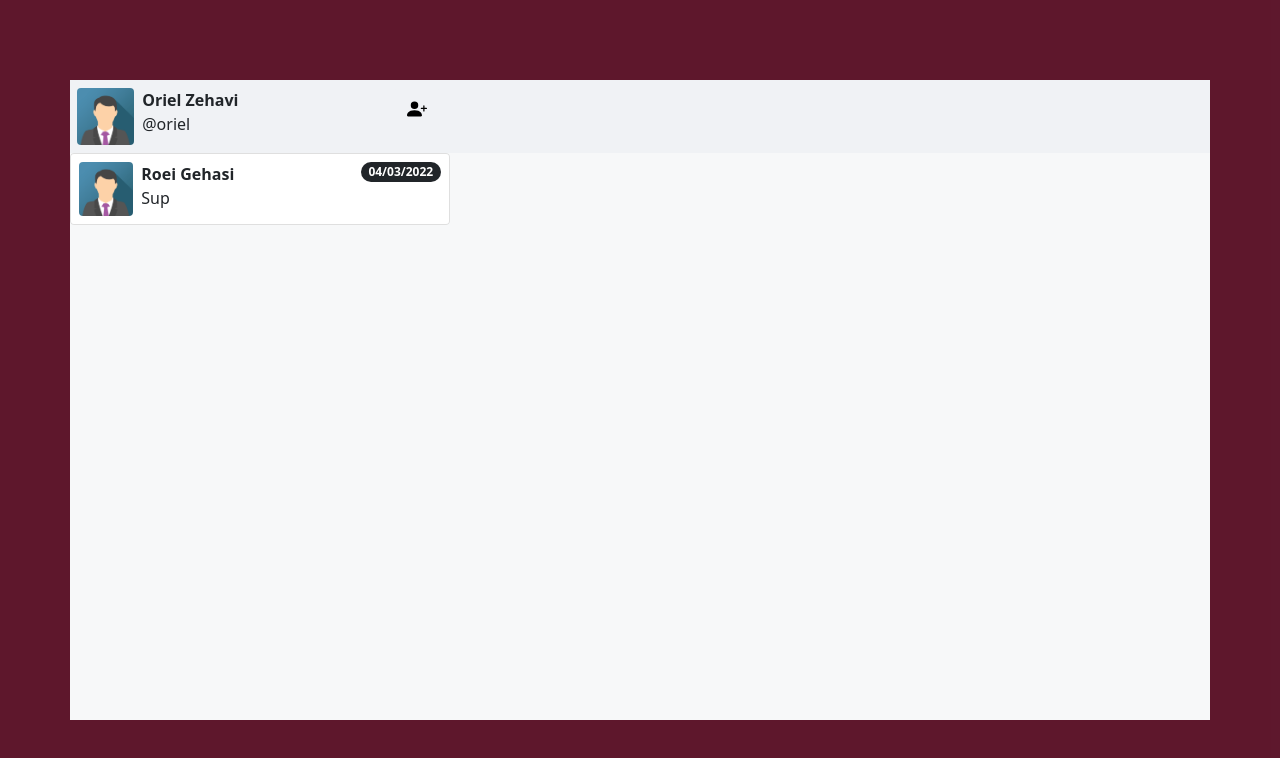
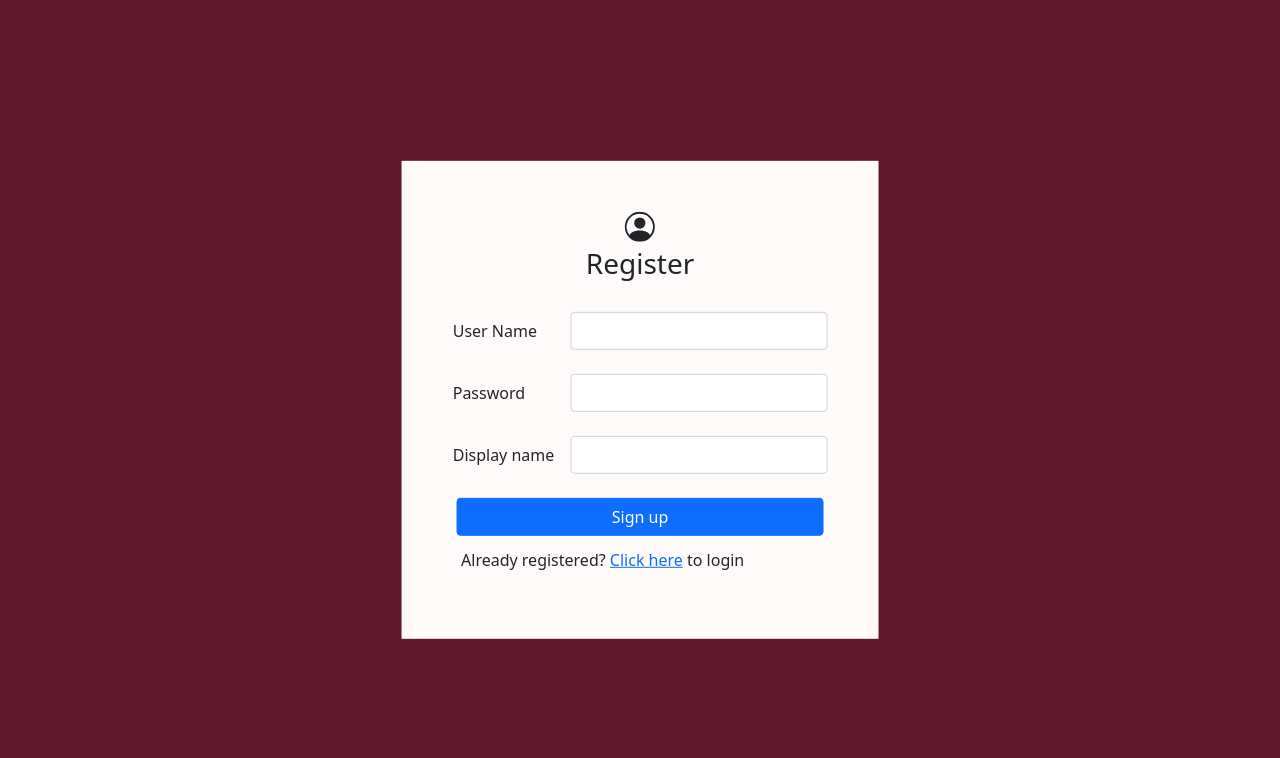
Before and after one commit to roeige/Chat4You, a React (Create React App) app: page / in a window 1280 px wide. Shown: the top 758 px of the page. Built offline with nearby package versions, Linux system fonts and the light colour scheme.

Commit message:
added functional checked validation user&password for login and register

```diff
--- a/src/App.js
+++ b/src/App.js
@@ -10,7 +10,8 @@ function App() {
   const [user, setUser] = useState("oriel");
   return (
     <Background>
-    <Chat user = {user}/>
+    {/*<Chat user = {user}/>*/}
+    <Register/>
     </Background>
   );
 }
--- a/src/components/Connect.css
+++ b/src/components/Connect.css
@@ -13,3 +13,6 @@
   padding: 12px;
   position: relative;
 }
+#enter{
+  padding:4%;
+}
--- a/src/components/Login.js
+++ b/src/components/Login.js
@@ -1,4 +1,4 @@
-import { useRef } from 'react';
+import { useRef, useState } from 'react';
 import './Connect.css'
 import { users } from '../user_details';
 import { app_data } from './message_components/chat_utils';
@@ -6,46 +6,67 @@ import { app_data } from './message_components/chat_utils';
 const Login = (props) => {
     const usernameRef = useRef();
     const passwordRef = useRef();
+    const [feedback, setFeedback] = useState("");
+    const [valid, setValid] = useState("");
     const submitHandler = (event) => {
         event.preventDefault();
+        setFeedback("");
+        setValid("");
         const username = usernameRef.current.value;
         const password = passwordRef.current.value;
-        if(app_data && app_data[username] && app_data[username].password===password){
+        console.log("password is:", password);
+        console.log("user name is:", username);
+        //check if user entered values.
+        if (!password && !username) {
+            setFeedback("Cannot accept empty fields");
+            setValid("invalid");
+            return;
+        }
+        if ((app_data && app_data[username]) && app_data[username].password === password) {
             console.log("Logged in");
+            setValid("valid");
+            return;
         }
-        else console.log("Invalid username or password")
+        setValid("invalid");
+        setFeedback("Wrong user name or password");
     }
 
-    return (<div class="grid" className='grid'>
-        <div class="col">
-            <div class="row justify-content-md-center">
-            <svg xmlns="http://www.w3.org/2000/svg" width="30" height="30" fill="currentColor" class="bi bi-lock-fill" viewBox="0 0 16 16">
-            <path d="M8 1a2 2 0 0 1 2 2v4H6V3a2 2 0 0 1 2-2zm3 6V3a3 3 0 0 0-6 0v4a2 2 0 0 0-2 2v5a2 2 0 0 0 2 2h6a2 2 0 0 0 2-2V9a2 2 0 0 0-2-2z"/>
-          </svg>
+
+    return (<div id="enter" className="grid">
+        <div className="col">
+            <div className="row justify-content-md-center">
+                <svg xmlns="http://www.w3.org/2000/svg" width="30" height="30" fill="currentColor" className="bi bi-lock-fill" viewBox="0 0 16 16">
+                    <path d="M8 1a2 2 0 0 1 2 2v4H6V3a2 2 0 0 1 2-2zm3 6V3a3 3 0 0 0-6 0v4a2 2 0 0 0-2 2v5a2 2 0 0 0 2 2h6a2 2 0 0 0 2-2V9a2 2 0 0 0-2-2z" />
+                </svg>
             </div>
-            <div class="row mb icon">
-                <p class="text-center fs-3">Login</p>
+            <div className="row mb icon">
+                <p className="text-center fs-3">Login</p>
             </div>
             <form>
-                <div class="row g-3 align-items-center">
-                <div class= "col padding">
-                    <label for="inputusername" class="col-form-label">User Name</label>
+                <div className="row g-3 align-items-center">
+                    <div className="col padding">
+                        <label for="inputusername" className="col-form-label">User Name</label>
                     </div>
-                    <div class="col-auto">
-                        <input type="username" class=" form-control" id="inputusername" ref={usernameRef} />
+                    <div className="col-auto">
+                        <input type="username" className={"form-control is-" + valid} id="inputusername" ref={usernameRef} />
+                        <small className={valid + "-feedback m-0"}></small>
                     </div>
                 </div>
-                <div class="row g-3 align-items-center">
-                <div class= "col padding">
-                    <label for="inputPassword3" class="col-form-label">Password</label>
+                <div className="row g-3 align-items-center">
+                    <div className="col padding">
+                        <label for="inputPassword3" className="col-form-label">Password</label>
                     </div>
-                    <div class="col-auto">
-                        <input ref={passwordRef} type="password" class="form-control" id="inputPassword3" />
+                    <div className="col-auto">
+                        <input ref={passwordRef} type="password" className={"form-control is-" + valid} id="inputPassword3" />
+                        <small className={valid + "-feedback m-0"}>{feedback}</small>
                     </div>
                 </div>
-                <div class="row g-3 align-items-center padding"><button type="submit" class="btn btn-primary" onClick={submitHandler}>Login</button></div>
-                <div class="row g-3 align-items-center"><p>&nbsp;&nbsp;Not registered?&nbsp;
-                <a href="/login" class="link-primary">Click here</a> to register</p></div>
+                <div className="row g-3 align-items-center padding">
+                    <button type="submit" className="btn btn-primary" onClick={submitHandler}>Login</button>
+                    <small className={valid + "-feedback m-0"}>{feedback}</small>
+                </div>
+                <div className="row g-3 align-items-center"><p>&nbsp;&nbsp;Not registered?&nbsp;
+                    <a href="/register" className="link-primary">Click here</a> to register</p></div>
             </form>
         </div>
     </div>);
--- a/src/components/Register.js
+++ b/src/components/Register.js
@@ -1,4 +1,4 @@
-import { useRef } from 'react';
+import { useRef, useState } from 'react';
 import './Connect.css'
 import { users } from '../user_details';
 import { app_data } from './message_components/chat_utils';
@@ -8,67 +8,106 @@ const Register = (props) => {
     const usernameRef = useRef();
     const displayNameRef = useRef();
     const passwordRef = useRef();
+    const [feedback, setFeedback] = useState("");
+    const [valid, setValid] = useState("");
+    const [passFeedback, setPassFeedback] = useState("");
+    const [passValid, setPassValid] = useState("");
+    const [nickFeedback, setNickFeedback] = useState("");
+    const [nickValid, setNickValid] = useState("");
     const submitHandler = (event) => {
         event.preventDefault();
         const username = usernameRef.current.value;
         const password = passwordRef.current.value;
         const displayName = displayNameRef.current.value;
-        if(app_data && app_data[username]){
+        //first after every click fresh all fields.
+        setFeedback("");
+        setValid("");
+        setNickFeedback("");
+        setNickValid("");
+        setPassValid("");
+        setPassFeedback("");
+        //flag to check if one of the statments fails --> we dont want to send and make new user.
+        let flag = true;
+        if (!username) {
+            setFeedback("Please choose a username");
+            setValid("invalid");
+        }
+        if (app_data && app_data[username]) {
+            flag = false;
             console.log("Username already in use")
+            setFeedback("Username already in use");
+            setValid("invalid");
         }
-        else{
-            app_data[username]= {
+        if (!password) {
+            flag = false;
+            setPassValid("invalid");
+            setPassFeedback("Please choose a password");
+        }
+        if (!displayName) {
+            flag = false;
+            setNickFeedback("Please choose a nickname");
+            setNickValid("invalid");
+        }
+        if (flag) {
+            //set all fields to be valids.
+            setValid("valid");
+            setPassValid("valid");
+            setNickValid("valid");
+            app_data[username] = {
                 password,
                 displayName,
-                picture : avatar,
-                contacts : {
+                picture: avatar,
+                contacts: {
 
                 }
-              };
+            };
             console.log(app_data);
         }
     }
 
-    return (<div class="grid" className='grid'>
-        <div class="col">
-            <div class="row justify-content-md-center">
-                <svg xmlns="http://www.w3.org/2000/svg" width="30" height="30" fill="currentColor" class="bi bi-person-circle" viewBox="0 0 16 16">
+    return (<div id="enter" className="grid" >
+        <div className="col">
+            <div className="row justify-content-md-center">
+                <svg xmlns="http://www.w3.org/2000/svg" width="30" height="30" fill="currentColor" className="bi bi-person-circle" viewBox="0 0 16 16">
                     <path d="M11 6a3 3 0 1 1-6 0 3 3 0 0 1 6 0z" />
                     <path fill-rule="evenodd" d="M0 8a8 8 0 1 1 16 0A8 8 0 0 1 0 8zm8-7a7 7 0 0 0-5.468 11.37C3.242 11.226 4.805 10 8 10s4.757 1.225 5.468 2.37A7 7 0 0 0 8 1z" />
                 </svg>
             </div>
-            <div class="row mb icon">
-                <p class="text-center fs-3">Register</p>
+            <div className="row mb icon">
+                <p className="text-center fs-3">Register</p>
             </div>
             <form>
 
-                <div class="row g-3 align-items-center">
-                <div class= "col padding">
-                    <label for="inputusername" class="col-form-label">User Name</label>
+                <div className="row g-3 align-items-center">
+                    <div className="col padding">
+                        <label for="inputusername" className="col-form-label">User Name</label>
                     </div>
-                    <div class="col-auto">
-                        <input type="username" class=" form-control" id="inputusername" ref={usernameRef} />
+                    <div className="col-auto">
+                        <input type="username" className={" form-control is-" + valid} id="inputusername" ref={usernameRef} />
+                        <small className={valid + "-feedback m-0"}>{feedback}</small>
                     </div>
                 </div>
-                <div class="row g-3 align-items-center">
-                <div class= "col padding">
-                    <label for="inputPassword3" class="col-form-label">Password</label>
+                <div className="row g-3 align-items-center">
+                    <div className="col padding">
+                        <label for="inputPassword3" className="col-form-label">Password</label>
                     </div>
-                    <div class="col-auto">
-                        <input ref={passwordRef} type="password" class="form-control" id="inputPassword3" />
+                    <div className="col-auto">
+                        <input ref={passwordRef} type="password" className={" form-control is-" + passValid} id="inputPassword3" />
+                        <small className={passValid + "-feedback m-0"}>{passFeedback}</small>
                     </div>
                 </div>
-                <div class="row g-3 align-items-center">
-                <div class= "col padding">
-                    <label for="input-display-name" class="col-form-label">Display name</label>
+                <div className="row g-3 align-items-center">
+                    <div className="col padding">
+                        <label for="input-display-name" className="col-form-label">Display name</label>
                     </div>
-                    <div class="col-auto">
-                        <input ref={displayNameRef} type="display-name" class="form-control" id="display-name" />
+                    <div className="col-auto">
+                        <input ref={displayNameRef} type="display-name" className={" form-control is-" + nickValid} id="display-name" />
+                        <small className={nickValid + "-feedback m-0"}>{nickFeedback}</small>
                     </div>
                 </div>
-                <div class="row g-3 align-items-center padding"><button type="submit" class="btn btn-primary" onClick={submitHandler}>Sign up</button></div>
-                <div class="row g-3 align-items-center"><p>&nbsp;&nbsp;Already registered?&nbsp;
-                <a href="/login" class="link-primary">Click here</a> to login</p></div>
+                <div className="row g-3 align-items-center padding"><button type="submit" className="btn btn-primary" onClick={submitHandler}>Sign up</button></div>
+                <div className="row g-3 align-items-center"><p>&nbsp;&nbsp;Already registered?&nbsp;
+                    <a href="/login" className="link-primary">Click here</a> to login</p></div>
             </form>
         </div>
     </div>);
--- a/src/components/message_components/Chat.js
+++ b/src/components/message_components/Chat.js
@@ -40,7 +40,7 @@ const Chat = (props) => {
       );
       return false;
     }
-    if(isInContacts(username,contacts)){
+    if (isInContacts(username, contacts)) {
       alert("You already have this contact in your contacts list")
       return false;
     }
```
